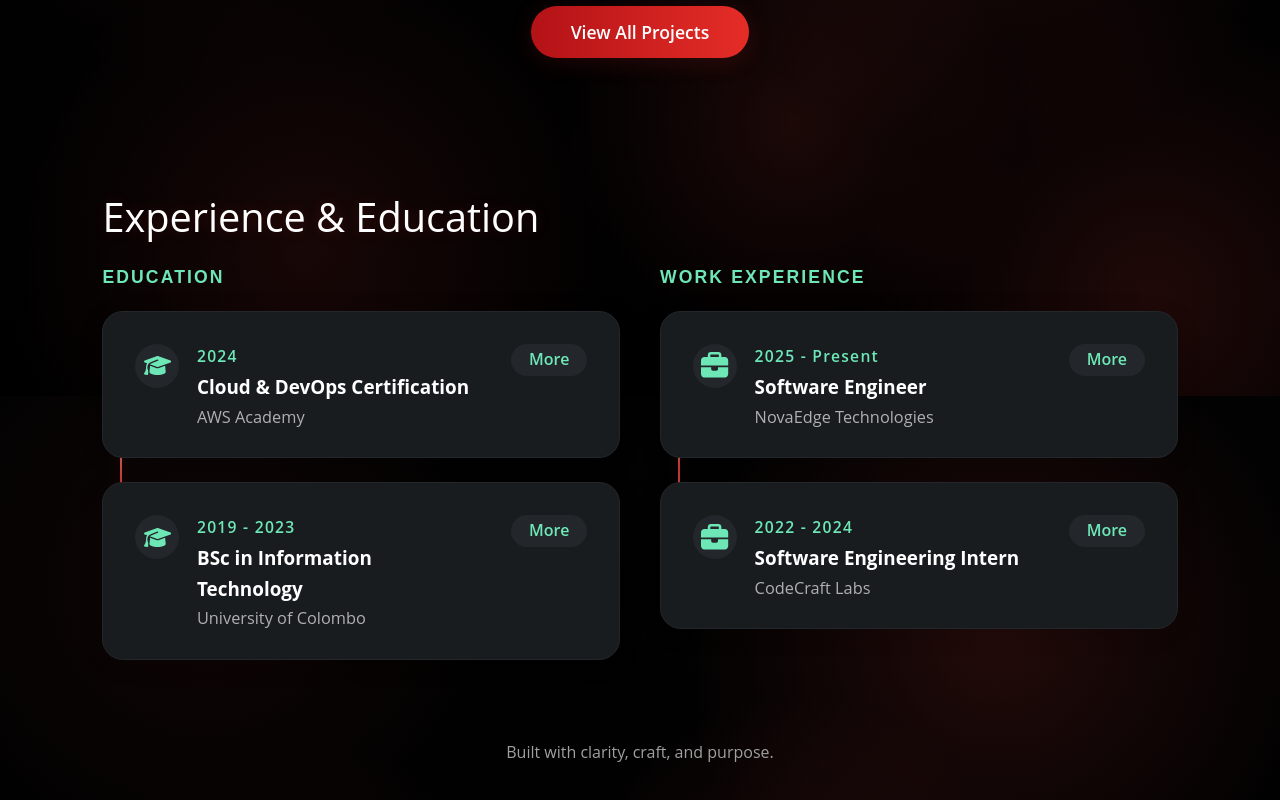
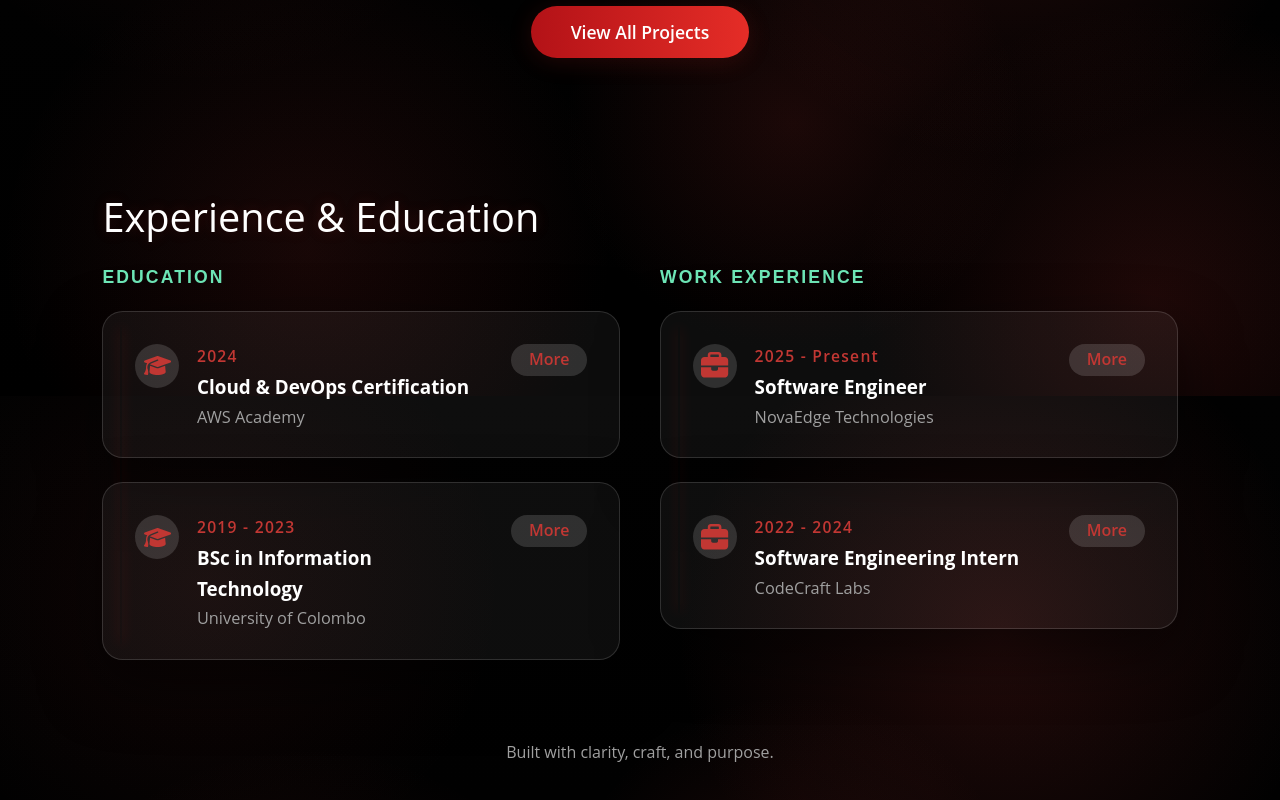
Before and after one commit to Malshii/Portfolio-v2, a Next.js app: page / in a window 1280 px wide. Shown: the part 4404-5204 px from the top of the page. Built offline with nearby package versions, Linux system fonts and the light colour scheme.

Commit message:
updated code

```diff
--- a/app/components/ProjectsSection.js
+++ b/app/components/ProjectsSection.js
@@ -313,14 +313,14 @@ export default function ProjectsSection({ showAll = false }) {
                     )}
                     {project.liveUrl && (
                       <div className="mb-2 text-sm">
-                        <strong className="text-[var(--electric-cyan)]">
+                        <strong className="text-[var(--slate-blue)]">
                           Live:
                         </strong>{" "}
                         <a
                           href={project.liveUrl}
                           target="_blank"
                           rel="noopener noreferrer"
-                          className="text-[var(--electric-cyan)] underline hover:text-white"
+                          className="text-[var(--slate-blue)] underline hover:text-white"
                         >
                           {project.liveLabel || project.liveUrl}
                         </a>
--- a/app/styles/experience.css
+++ b/app/styles/experience.css
@@ -26,7 +26,7 @@
   top: 16px;
   bottom: 16px;
   width: 2px;
-  background: linear-gradient(#ffffff, #c13733, #a0a0a0);
+  background: linear-gradient(var(--soft-white), var(--royal-violet), var(--slate-blue));
   box-shadow: 0 0 14px rgba(193, 55, 51, 0.35);
 }
 
@@ -43,8 +43,8 @@
   width: 12px;
   height: 12px;
   border-radius: 50%;
-  border: 2px solid #c13733;
-  background: #000000;
+  border: 2px solid var(--royal-violet);
+  background: var(--royal-violet);
   box-shadow: 0 0 12px rgba(193, 55, 51, 0.38);
 }
 
@@ -74,7 +74,7 @@
 .experience-section {
   width: 100%;
   padding: 4rem clamp(1rem, 4vw, 4rem);
-  background: transparent;
+  background: var(--page-theme-bg);
 }
 .experience-columns {
   display: flex;
@@ -101,17 +101,17 @@
   gap: 1.5rem;
 }
 .exp-card {
-  background: #181c1f;
+  background: var(--glass-bg);
   border-radius: 1.3rem;
-  box-shadow: 0 4px 24px 0 rgba(0,0,0,0.12);
+  box-shadow: var(--shadow-deep);
   padding: 2rem 2rem 1.5rem 2rem;
   position: relative;
-  border: 1.5px solid #23272b;
+  border: 1.5px solid var(--glass-border);
   transition: box-shadow 0.2s, border-color 0.2s;
 }
 .exp-card.expanded {
   box-shadow: 0 8px 32px 0 rgba(0,0,0,0.18);
-  border-color: #6ee7b7;
+  border-color: var(--aurora-green);
 }
 .exp-card-header {
   display: flex;
@@ -123,11 +123,11 @@
   width: 44px;
   height: 44px;
   border-radius: 50%;
-  background: #23272b;
+  background: var(--glass-border);
   display: flex;
   align-items: center;
   justify-content: center;
-  color: #6ee7b7;
+  color: var(--aurora-green);
   font-size: 1.7rem;
 }
 .exp-card-main {
@@ -135,7 +135,7 @@
 }
 .exp-card-dates {
   font-size: 0.98rem;
-  color: #6ee7b7;
+  color: var(--aurora-green);
   font-weight: 600;
   letter-spacing: 0.08em;
   margin-bottom: 0.2rem;
@@ -143,18 +143,18 @@
 .exp-card-title {
   font-size: 1.18rem;
   font-weight: 700;
-  color: #fff;
+  color: var(--soft-white);
   margin-bottom: 0.1rem;
 }
 .exp-card-place {
   font-size: 1.02rem;
-  color: #b0b0b0;
+  color: var(--text-muted);
   margin-bottom: 0.2rem;
 }
 .exp-card-badge {
   display: inline-block;
-  background: #1e293b;
-  color: #6ee7b7;
+  background: var(--glass-border);
+  color: var(--aurora-green);
   font-size: 0.92rem;
   font-weight: 600;
   border-radius: 1rem;
@@ -162,8 +162,8 @@
   margin-bottom: 0.5rem;
 }
 .exp-card-toggle {
-  background: #23272b;
-  color: #6ee7b7;
+  background: var(--glass-border);
+  color: var(--aurora-green);
   border: none;
   border-radius: 1.2rem;
   font-size: 1rem;
@@ -174,12 +174,12 @@
   transition: background 0.18s, color 0.18s;
 }
 .exp-card-toggle:hover {
-  background: #6ee7b7;
-  color: #181c1f;
+  background: var(--aurora-green);
+  color: var(--space-black);
 }
 .exp-card-details {
   margin-top: 1.1rem;
-  color: #e0e0e0;
+  color: var(--soft-white);
   font-size: 1.05rem;
   line-height: 1.6;
 }
```
